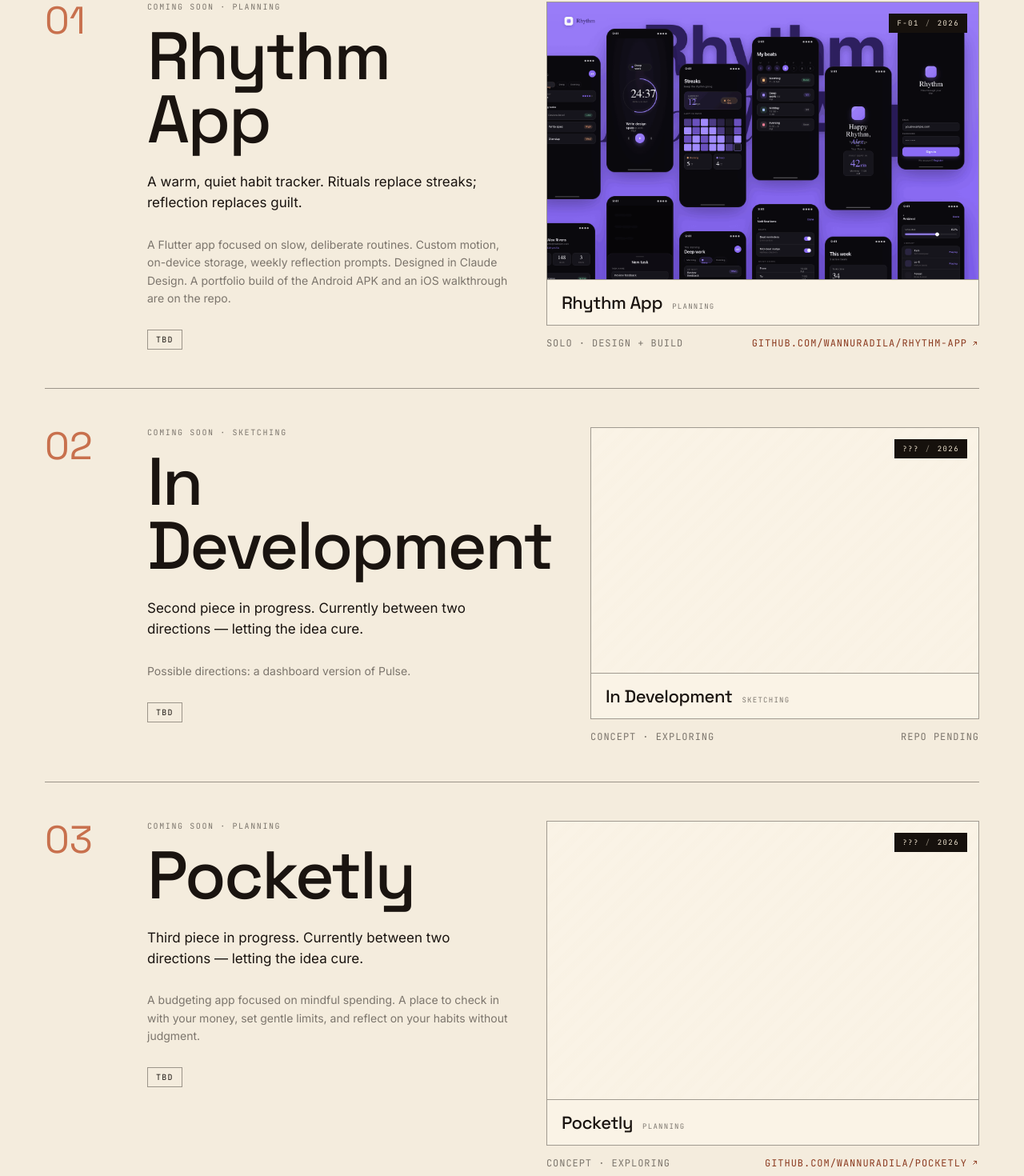
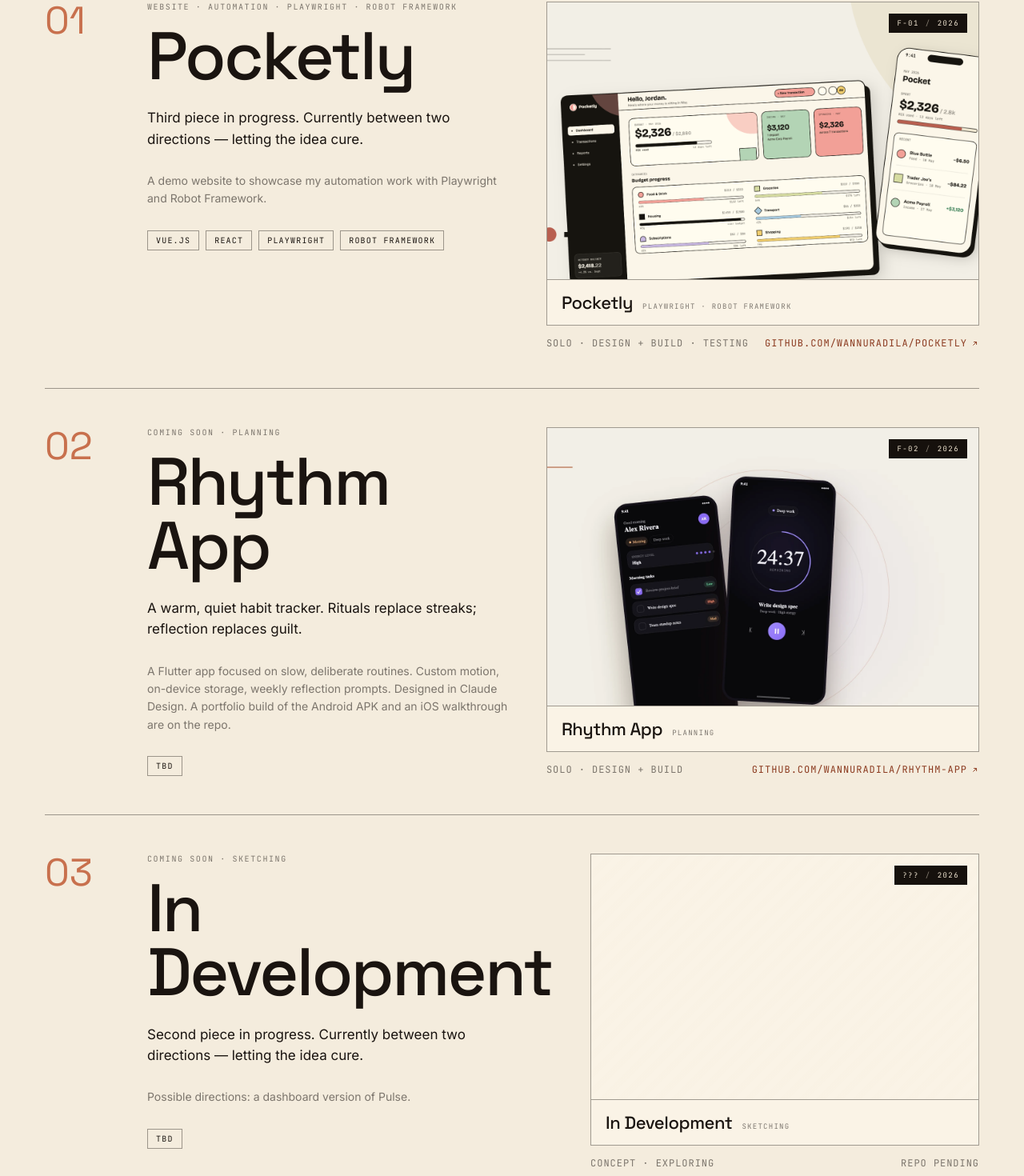
Before and after one commit to WanNurAdila/portfolio-app, a React (Vite) app: page / in a window 1280 px wide. Shown: the part 2168-3638 px from the top of the page at 80% size. Built offline with nearby package versions, Linux system fonts and the light colour scheme.

Commit message:
update asset

```diff
--- a/src/App.tsx
+++ b/src/App.tsx
@@ -1,5 +1,6 @@
 import { useState, useEffect, useRef, RefObject } from 'react'
 import './App.css'
+import pocketlyBanner from './assets/pocketly-banner.png'
 import rhythmBanner from './assets/rhythm-app-banner.png'
 import archiveWeb01 from './assets/archive-web-01.png'
 import archiveWeb02 from './assets/archive-web-02.png'
@@ -54,9 +55,28 @@ interface ArchiveProject {
 // ===== Data =====
 
 const PROJECTS: Project[] = [
+    {
+    id: 'Pocketly',
+    num: '01',
+    name: 'Pocketly',
+    role: 'Solo · Design + Build · Testing',
+    year: '2026',
+    stack: ['Vue.js', 'React', 'Playwright', 'Robot Framework'],
+    type: 'Website · Automation',
+    tag: 'Playwright · Robot Framework',
+    summary:
+      'Third piece in progress. Currently between two directions — letting the idea cure.',
+    detail:
+      'A demo website to showcase my automation work with Playwright and Robot Framework. ',
+    repo: 'WanNurAdila/pocketly',
+    accentLabel: 'F-01',
+    bg: '#2a1f1a',
+    fg: '#c9bca5',
+    bannerImg: pocketlyBanner,
+  },
   {
     id: 'Rhythm',
-    num: '01',
+    num: '02',
     name: 'Rhythm App',
     role: 'Solo · Design + Build',
     year: '2026',
@@ -71,14 +91,14 @@ const PROJECTS: Project[] = [
     detail:
       'A Flutter app focused on slow, deliberate routines. Custom motion, on-device storage, weekly reflection prompts. Designed in Claude Design. A portfolio build of the Android APK and an iOS walkthrough are on the repo.',
     repo: 'WanNurAdila/rhythm-app',
-    accentLabel: 'F-01',
+    accentLabel: 'F-02',
     bg: '#3d2a1a',
     fg: '#efd5b0',
     bannerImg: rhythmBanner,
   },
   {
     id: 'tbd',
-    num: '02',
+    num: '03',
     name: 'In Development',
     role: 'Concept · Exploring',
     year: '2026',
@@ -89,24 +109,6 @@ const PROJECTS: Project[] = [
       'Second piece in progress. Currently between two directions — letting the idea cure.',
     detail: 'Possible directions: a dashboard version of Pulse.',
     repo: null,
-    accentLabel: '???',
-    bg: '#2a1f1a',
-    fg: '#c9bca5',
-  },
-  {
-    id: 'Pocketly',
-    num: '03',
-    name: 'Pocketly',
-    role: 'Concept · Exploring',
-    year: '2026',
-    stack: ['TBD'],
-    type: 'Coming Soon',
-    tag: 'Planning',
-    summary:
-      'Third piece in progress. Currently between two directions — letting the idea cure.',
-    detail:
-      'A budgeting app focused on mindful spending. A place to check in with your money, set gentle limits, and reflect on your habits without judgment.',
-    repo: 'WanNurAdila/pocketly',
     accentLabel: '???',
     bg: '#2a1f1a',
     fg: '#c9bca5',
```
Also changed, not shown: src/assets/pocketly-banner.png (added), src/assets/rhythm-app-banner.png.
